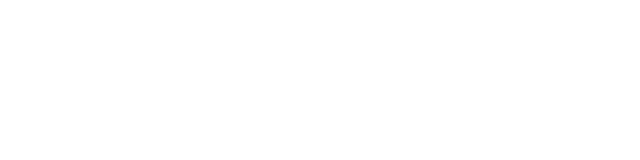
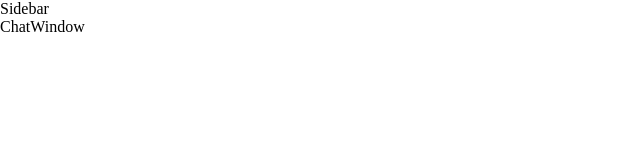
Before and after one commit to Krishna88894/GPTai, a React (Vite) app in the folder Frontend/: page / in a window 1280 px wide. Shown: the top 160 px of the page, without its empty margins (0-640 px from the left). Built offline with nearby package versions, Linux system fonts and the light colour scheme.

Commit message:
Styling the layout

```diff
--- a/Frontend/src/App.css
+++ b/Frontend/src/App.css
@@ -0,0 +1,7 @@
+body{
+    margin:0;
+    padding:0;
+}
+*{
+
+}
--- a/Frontend/src/App.jsx
+++ b/Frontend/src/App.jsx
@@ -1,11 +1,16 @@
 import './App.css'
-
+import Sidebar from "./Sidebar.jsx";
+import ChatWindow from "./ChatWindow.jsx";
+import { MyContext } from './Contexts.jsx';
 function App() {
-
-
+  const valueProviders = {};
   return (
     <>
-
+     <div className="main">
+      <MyContext.Provider values = {valueProviders}></MyContext.Provider>
+      <Sidebar></Sidebar>
+      <ChatWindow> </ChatWindow>
+     </div>
     </>
   )
 }
--- /dev/null
+++ b/Frontend/src/ChatWindow.jsx
@@ -0,0 +1,9 @@
+import "./ChatWindow.css"
+function ChatWindow(){
+    return (
+       <div>
+        ChatWindow
+       </div>
+    )
+}
+export default ChatWindow;
--- /dev/null
+++ b/Frontend/src/Contexts.jsx
@@ -0,0 +1,3 @@
+import { createContext } from "react";
+
+export const MyContext = createContext("");
--- a/Frontend/src/Sidebar.jsx
+++ b/Frontend/src/Sidebar.jsx
@@ -0,0 +1,9 @@
+import "./Sidebar.css";
+function Sidebar(){
+    return (
+        <div>
+            Sidebar
+        </div>
+    )
+}
+export default Sidebar;
```
Also changed, not shown: Frontend/src/Chat.jsx (added, +7 -0 lines), Frontend/src/Chat.css (added), Frontend/src/ChatWindow.css (added), Frontend/src/Sidebar.css (added).
